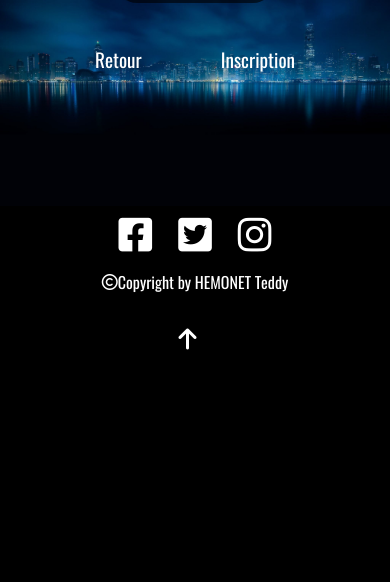
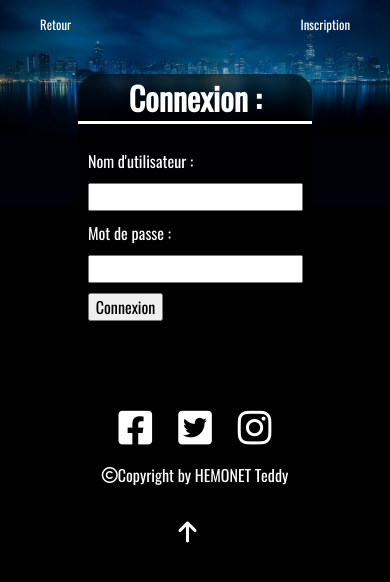
Before and after one commit to TeddyH08/Metropolis, a PHP site: page /connexion.php in a window 390 px wide. Shown: the top 582 px of the page. Run offline with PHP 8.4, Linux system fonts and the light colour scheme.

Commit message:
responsive

```diff
--- a/assets/css/style.css
+++ b/assets/css/style.css
@@ -400,7 +400,7 @@ h1 {
     justify-content: center;
     align-items: center;
     width: 100%;
-    margin-top: -600px;
+    margin-top: -35%;
     margin-bottom: 300px;
 }
 
@@ -460,7 +460,7 @@ form {
     justify-content: center;
     align-items: center;
     width: 100%;
-    margin-top: -600px;
+    margin-top: -35%;
     margin-bottom: 100px;
 }
 
@@ -488,7 +488,7 @@ form {
     justify-content: center;
     align-items: center;
     width: 100%;
-    margin-top: -600px;
+    margin-top: -35%;
     margin-bottom: 200px;
 }
 .container_abo {
@@ -826,6 +826,65 @@ li i {
     .backtotop {
         justify-content: center;
     }
+
+    /* -------------------------------------------------- CONNEXION / INSCRIPTION / ABONNEMENT -------------------------------------------------- */
+    .user_connexion {
+        font-size: 100%;
+        margin: 20px 30px;
+    }
+    .user_incription {
+        font-size: 100%;
+        margin: 20px 30px;
+    }
+    .user_return {
+        font-size: 100%;
+        margin: 20px 30px;
+    }
+
+    .container_co {
+        width: 60%;
+    }
+
+    .container_ins {
+        width: 60%;
+    }
+
+    .container_abo {
+        width: 60%;
+    }
+
+    .container_co h3 {
+        font-size: 200%;
+    }
+
+    .container_ins h3 {
+        font-size: 200%;
+    }
+
+    .container_abo h3 {
+        font-size: 200%;
+    }
+
+    label {
+        font-size: 100%;
+    }
+
+    input {
+        font-size: 100%;
+    }
+
+    .abonnement {
+        margin-bottom: 100px;
+    }
+
+    .connexion {
+        margin-bottom: 100px;
+    }
+
+    .inscription {
+        margin-bottom: 100px;
+    }
+
     /* -------------------------------------------------- ACCUEIL -------------------------------------------------- */
     .menu {
         display: flex;
@@ -945,6 +1004,31 @@ li i {
     .ecran p {
         font-size: 100%;
     }
+    /* -------------------------------------------------- CONNEXION / INSCRIPTION / ABONNEMENT -------------------------------------------------- */
+    .user_connexion {
+        font-size: 80%;
+        margin: 10px 15px;
+    }
+    .user_incription {
+        font-size: 80%;
+        margin: 10px 15px;
+    }
+    .user_return {
+        font-size: 80%;
+        margin: 10px 15px;
+    }
+
+    .abonnement {
+        margin-bottom: 50px;
+    }
+
+    .connexion {
+        margin-bottom: 50px;
+    }
+
+    .inscription {
+        margin-bottom: 50px;
+    }
 }
 
 @media screen and (max-width: 480px) {
--- a/assets/includes/connexion/topco.php
+++ b/assets/includes/connexion/topco.php
@@ -9,7 +9,7 @@
         Inscription
     </a>
 
-    <div class="abonnement">
+    <div class="connexion">
         <div class="container_co">
             <h3>Connexion :</h3>
 
```
